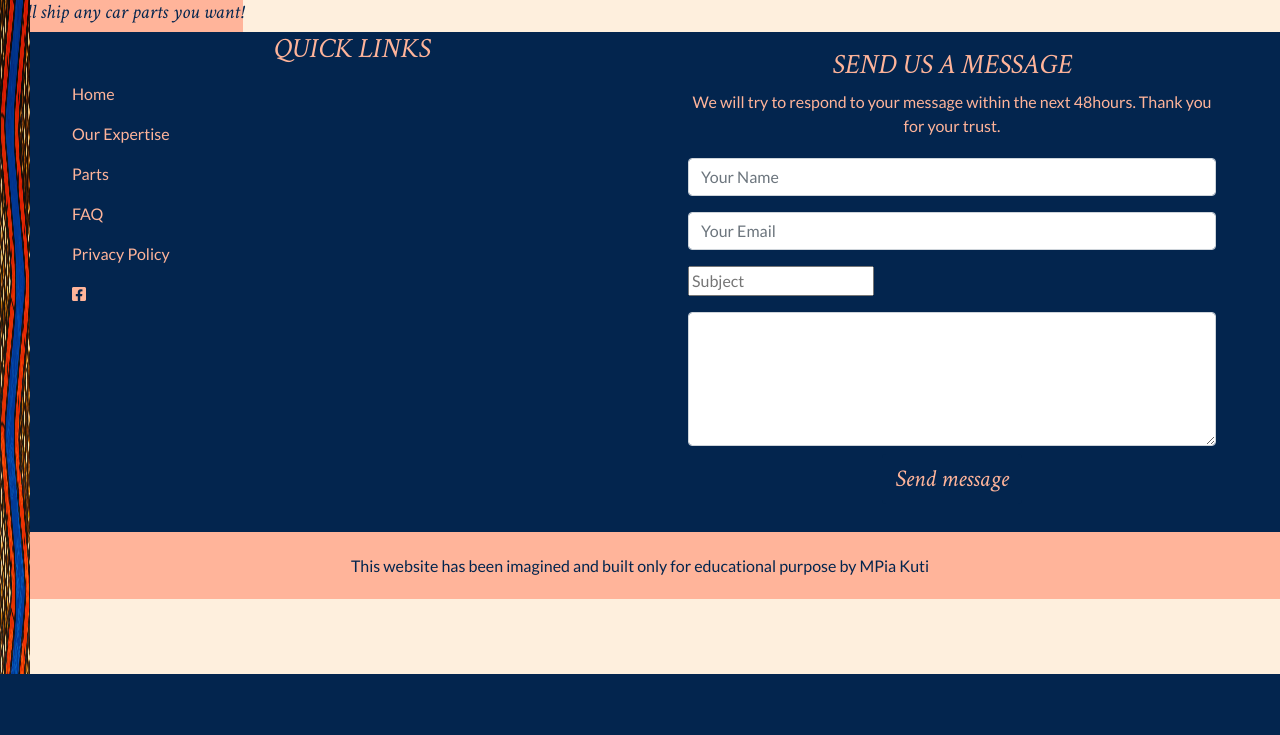
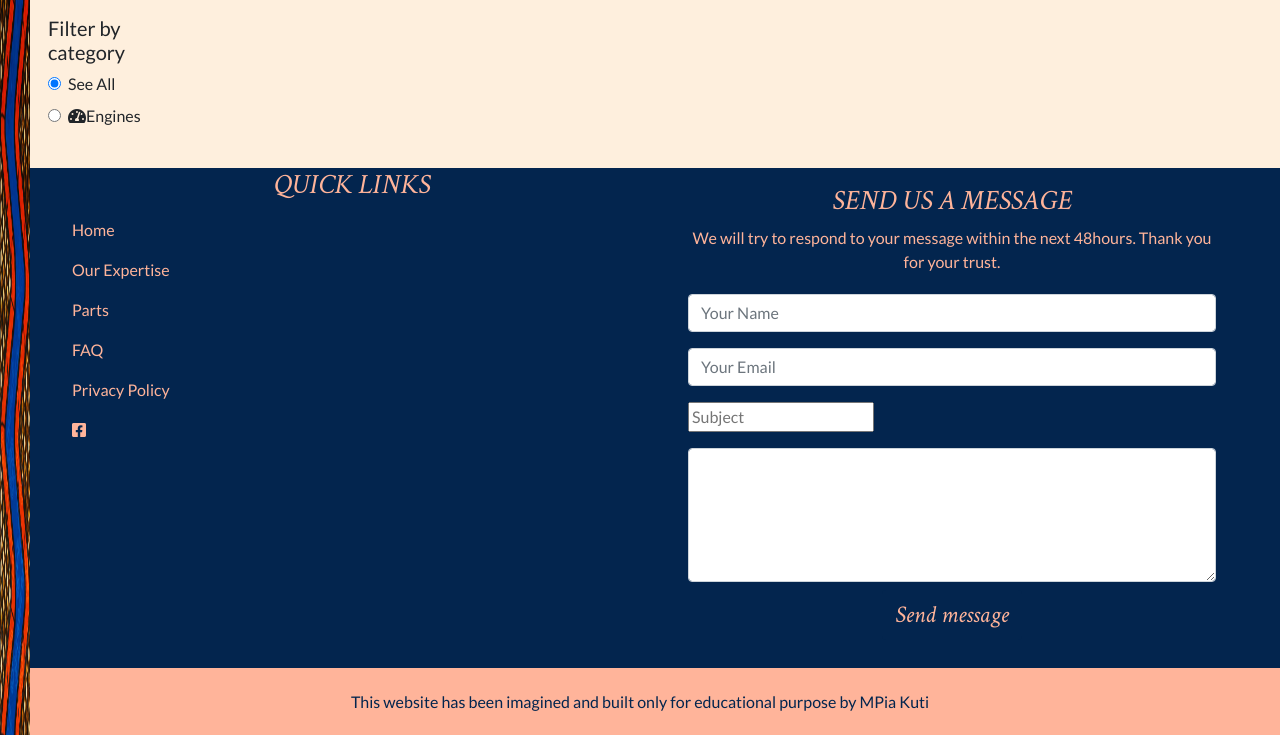
Before and after one commit to mkuti/corklagos-venture, a Django app: page /listings in a window 1280 px wide. Shown: the part 126-861 px from the top of the page. Before the commit the page ends 800 px from the top, so only its background shows below. Run offline with Django 3.2, Linux system fonts and the light colour scheme; some libraries are stand-ins or nearby versions.

Commit message:
Started filter section

```diff
--- a/listings/templates/listings.html
+++ b/listings/templates/listings.html
@@ -3,10 +3,33 @@
 
 {% block content %}
 
-<section class="banner">
-    <div class="banner-attention bg-melon text-oxford">
-        <h5 class="crimson">We'll ship any car parts you want!</h5>
+<main class="container-fluid">
+    <div class="row mx-5 my-3">
+        <div class="col-12 col-lg-3 filter-section">
+            <div class="row">
+                <div class="col-6 filter-cat">
+                    <h5 class="filter-header">Filter by category</h5>
+                    <ul class="filter-list form-check mb-3">
+                        <div class="row">
+                            <li class="filter-item">
+                                <input class="form-check-input" type="radio" name="all" id="all" value="all" checked>
+                                <label for="all">See All</label>
+                            </li>
+                        </div>
+                        <div class="row">
+                            <li class="filter-item">
+                                <input class="form-check-input" type="radio" name="engines" id="engines" value="engines">
+                                <label for="engines"><i class="fas fa-tachometer-alt"></i>Engines</label>
+                            </li>
+                        </div>
+                        <li class="filter-item">
+
+                        </li>
+                    </ul>
+                </div>
+            </div>
+        </div>
     </div>
-</section>
+</main>
 
 {% endblock %}
--- a/static/css/style.css
+++ b/static/css/style.css
@@ -164,17 +164,7 @@ call-container .call-content {
     font-weight: 600;
 }
 
-.banner-img {
-    display: flex;
-	flex-direction: column;
-	justify-content: center;
-}
-
 .banner-attention {
-    display: flex;
-    flex-direction: column;
-    justify-content: center;
-    align-content: center;
     width: fit-content;
 }
 
```
